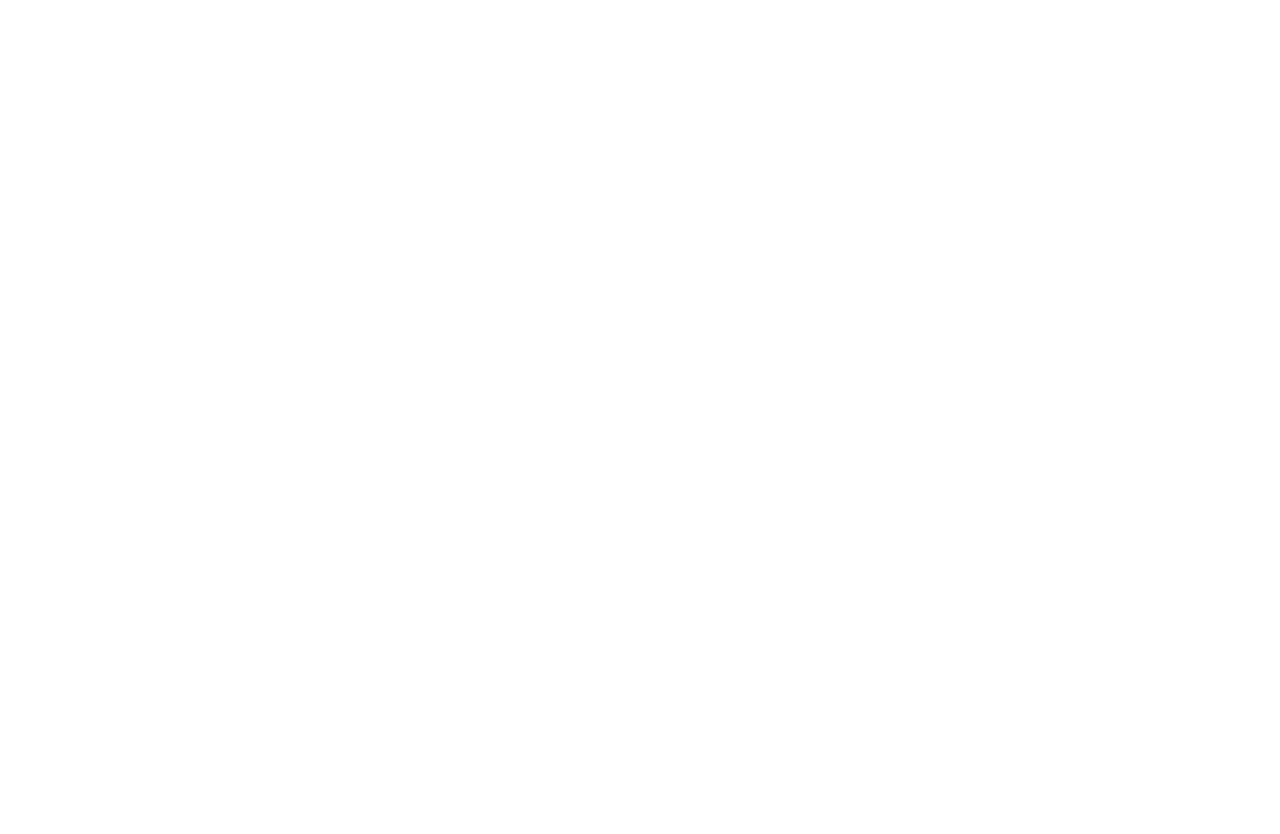
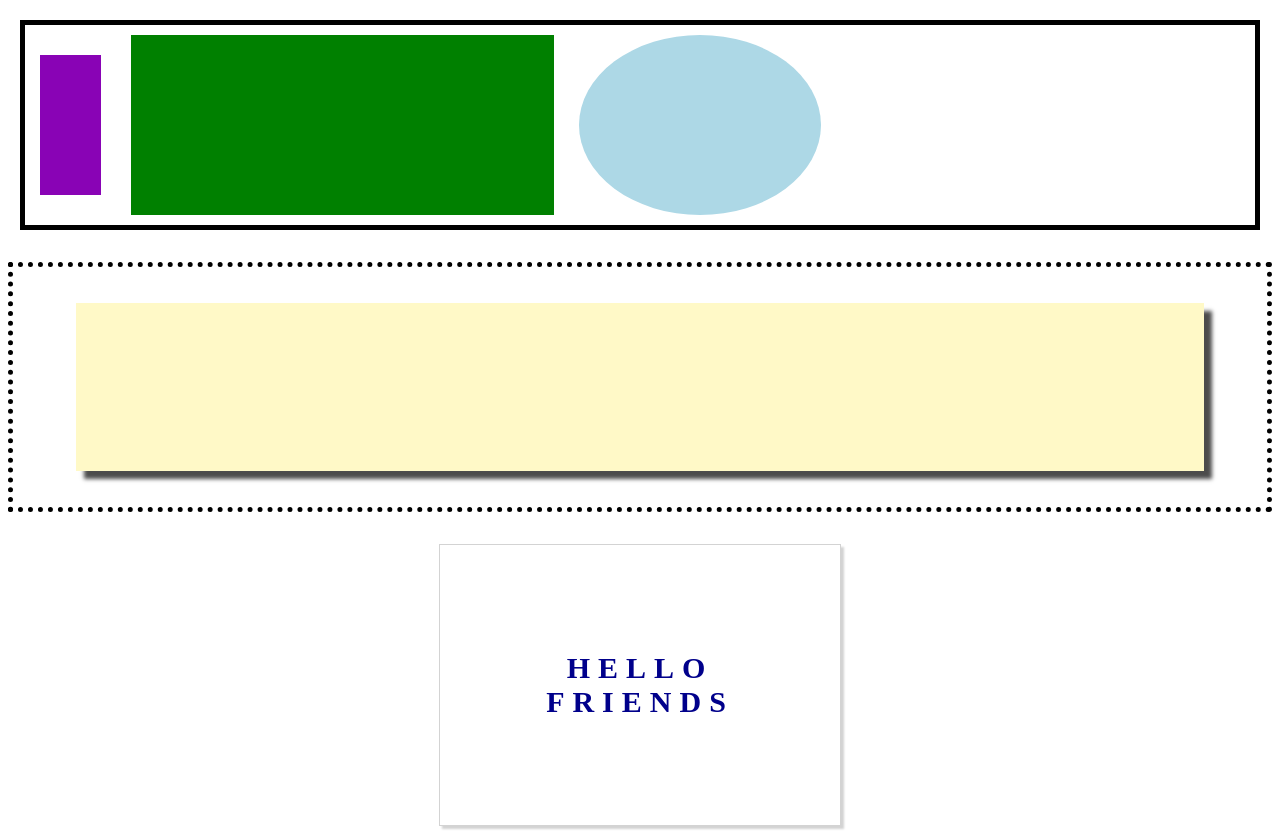
Before and after one commit to hollapena/html-css-lab, a plain HTML site: page drill-2/index.html in a window 1280 px wide. Before the commit the page ends 800 px from the top, so only its background shows below. Drawn offline with Linux system fonts and the light colour scheme.

Commit message:
Adding Partial Lab Completion

```diff
--- a/drill-1/index.css
+++ b/drill-1/index.css
@@ -1,6 +1,45 @@
+body{
+    display:grid;
+    grid-template-areas:
+    "header header header"
+    "sidebar1 middle sidebar2"
+    "sidebar1 footer sidebar2";
+}
+
+
 header{
-    background-color:rgb(56, 56, 56)
+    grid-area:header;
+    background-color:rgb(56, 56, 56);
+    height: 15vh;
+    width:100vw;
+}
+.middle{
+    grid-area:middle;
+    background-color:white;
+    height:73vh;
+    margin:0;
+}
+#sidebar1{
+    grid-area:sidebar1;
+    background-color:lightgray;
+    height:83vh;
+    justify-self: left;
+}
+#sidebar2{
+    grid-area:sidebar2;
+    background-color:lightgray;
+    height:83vh;
+    justify-self: right;
 }
 footer{
-    background-color:rgb(56, 56, 56,);
+    grid-area:footer;
+    background-color:rgb(56, 56, 56);
+    height:10vh;
+    width:62vw;
+    margin:0;
 }
+.sidebar{
+    margin:0;
+    height:80vh;
+    width:19vw;
+}
--- a/drill-2/index.css
+++ b/drill-2/index.css
@@ -0,0 +1,86 @@
+body{
+    display:grid;
+    grid-template-areas:
+    "shapes shapes shapes"
+    "shadowbox shadowbox shadowbox"
+    ". textbox .";
+    grid-row-gap:12px;
+}
+#shapes{
+    grid-area:shapes;
+    height: 25vh;
+    border-style:solid;
+    border-width:5px;
+    display:grid;
+    grid-template-columns:5% 35% 20%;
+    grid-column-gap:25px;
+    padding-left:20px;
+    margin:12px 12px 0px 12px;
+}
+
+#purple-rectangle{
+    align-self:center;
+    justify-self:center;
+    height: 70%;
+    width:100%;
+    background-color:rgb(137, 3, 181);
+    margin-left:10px;
+    margin-right:20px;
+}
+
+#green-rectangle{
+    align-self: center;
+    justify-self:right;
+    height:90%;
+    width:100%;
+    background-color:green;
+}
+#blue-circle{
+    align-self: center;
+    justify-self:right;
+    height:90%;
+    width:100%;
+    background-color:lightblue;
+    border-radius:50%;
+}
+
+#shadowbox{
+    grid-area:shadowbox;
+    height:30vh;
+    border-style:dotted;
+    border-width:5px;
+    margin-top:20px;
+    margin-bottom:20px;
+    display:grid;
+
+}
+#box{
+    align-self:center;
+    height: 70%;
+    width:90%;
+    background-color:rgb(255, 249, 199);
+    box-shadow: 8px 8px 4px rgba(0,0,0,.7);
+    margin:auto;
+}
+
+#textbox{
+    grid-area:textbox;
+    height:35vmin;
+    width:50vmin;
+    border-style:solid;
+    border-width:1px;
+    border-color:lightgray;
+    box-shadow:3px 3px 2px lightgray;
+    text-align: center;
+    justify-self:center;
+    display:grid;
+
+}
+#text{
+    color:darkblue;
+    letter-spacing:8px;
+    font-weight:bolder;
+    font-size:30px;
+    margin:auto;
+    align-self: center;
+}
--- a/drill-2/index.html
+++ b/drill-2/index.html
@@ -0,0 +1,23 @@
+<!DOCTYPE html>
+<html lang="en">
+<head>
+    <meta charset="UTF-8">
+    <meta http-equiv="X-UA-Compatible" content="IE=edge">
+    <meta name="viewport" content="width=device-width, initial-scale=1.0">
+    <link rel="stylesheet" href="./index.css">
+    <title>Document</title>
+</head>
+<body>
+    <div id="shapes">
+       <p id="purple-rectangle"></p>
+       <p id="green-rectangle"></p>
+       <p id="blue-circle"></p>
+    </div>
+    <div id="shadowbox">
+        <p id="box"></p>
+    </div>
+    <div id="textbox">
+       <p id="text">HELLO <br> FRIENDS</p>
+    </div>
+</body>
+</html>
```
Also changed, not shown: drill-1/index.html (+3 -3 lines), 1 other file.
